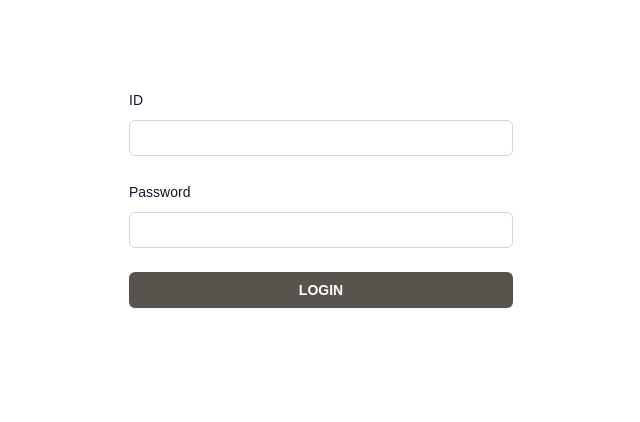
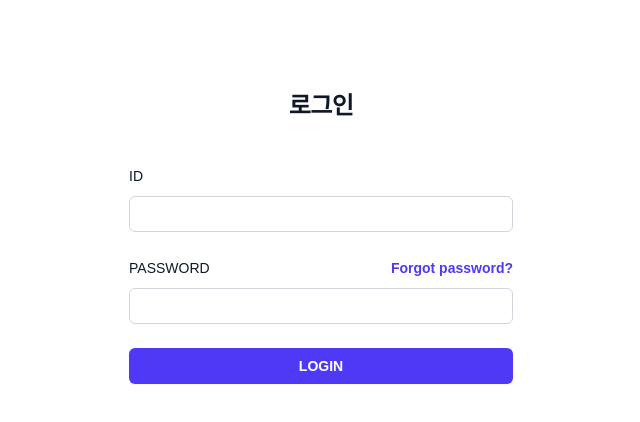
Before and after one commit to eunah3693/next, a Next.js app: page /login in a window 1280 px wide. Shown: the top 422 px of the page, without its empty margins (319-959 px from the left). Built offline with nearby package versions, Linux system fonts and the light colour scheme.

Commit message:
add login page, zustand

```diff
--- a/package.json
+++ b/package.json
@@ -9,7 +9,6 @@
     "lint": "next lint"
   },
   "dependencies": {
-    "bootstrap": "^5.3.5",
     "next": "15.2.4",
     "postcss": "^8.5.3",
     "react": "^19.0.0",
--- a/src/app/login/page.tsx
+++ b/src/app/login/page.tsx
@@ -1,80 +1,104 @@
 'use client';
 
 import { useState } from 'react';
+import { useRouter } from 'next/navigation';
+import { useAuthStore } from '@/store/useAuthStore';
 
-interface FormData {
-  email: string;
-  password: string;
+export default function LoginPage() {
+  const [id, setId] = useState('');
+  const [password, setPassword] = useState('');
+  const [error, setError] = useState('');
+  const [isLoading, setIsLoading] = useState(false);
+  const router = useRouter();
+  const login = useAuthStore((state) => state.login);
+
+  const handleSubmit = async (e: React.FormEvent) => {
+    e.preventDefault();
+    setError('');
+    setIsLoading(true);
+
+    try {
+      await login(id, password);
+      router.push('/'); // 로그인 성공 후 메인 페이지로 이동
+    } catch (err) {
+      setError(err instanceof Error ? err.message : '로그인에 실패했습니다.');
+    } finally {
+      setIsLoading(false);
     }
-
-export default function Login() {
-  const [formData, setFormData] = useState<FormData>({
-    email: '',
-    password: ''
-  });
-
-  const handleChange = (e: React.ChangeEvent<HTMLInputElement>) => {
-    const { name, value } = e.target;
-    setFormData(prev => ({
-      ...prev,
-      [name]: value
-    }));
-  };
-
-  const handleSubmit = async (e: React.FormEvent<HTMLFormElement>) => {
-    e.preventDefault();
-    // TODO: 로그인 로직 구현
-    console.log('Form submitted:', formData);
   };
 
   return (
+    <div className="flex min-h-full flex-1 flex-col justify-center px-6 py-12 lg:px-8">
+      <div className="sm:mx-auto sm:w-full sm:max-w-sm">
+        <h2 className="mt-10 text-center text-2xl font-bold leading-9 tracking-tight text-gray-900">
+          로그인
+        </h2>
+      </div>
+
+      <div className="mt-10 sm:mx-auto sm:w-full sm:max-w-sm">
+        {error && (
+          <div className="mb-4 p-3 text-sm text-red-600 bg-red-50 rounded-md">
+            {error}
+          </div>
+        )}
+
+        <form onSubmit={handleSubmit} className="space-y-6">
           <div>
-      <div className="flex min-h-full flex-col justify-center px-6 py-12 lg:px-8">
-        <div className="mt-10 sm:mx-auto sm:w-full sm:max-w-sm">
-          <form className="space-y-6" onSubmit={handleSubmit}>
-            <div>
-              <label htmlFor="email" className="block text-sm/6 font-medium text-gray-900">ID</label>
+            <label htmlFor="id" className="block text-sm/6 font-medium text-gray-900">
+              ID
+            </label>
             <div className="mt-2">
               <input
-                  type="email"
-                  name="email"
-                  id="email"
-                  value={formData.email}
-                  onChange={handleChange}
-                  autoComplete="email"
+                id="id"
+                name="id"
+                type="text"
                 required
+                value={id}
+                onChange={(e) => setId(e.target.value)}
+                autoComplete="id"
+                disabled={isLoading}
                 className="block w-full rounded-md bg-white px-3 py-1.5 text-base text-gray-900 outline-1 -outline-offset-1 outline-gray-300 placeholder:text-gray-400 focus:outline-2 focus:-outline-offset-2 focus:outline-indigo-600 sm:text-sm/6"
               />
             </div>
           </div>
+
           <div>
             <div className="flex items-center justify-between">
-                <label htmlFor="password" className="block text-sm/6 font-medium text-gray-900">Password</label>
+              <label htmlFor="password" className="block text-sm/6 font-medium text-gray-900">
+                PASSWORD
+              </label>
+              <div className="text-sm">
+                <a href="#" className="font-semibold text-indigo-600 hover:text-indigo-500">
+                  Forgot password?
+                </a>
+              </div>
             </div>
             <div className="mt-2">
               <input
+                id="password"
+                name="password"
                 type="password"
-                  name="password"
-                  id="password"
-                  value={formData.password}
-                  onChange={handleChange}
+                required
+                value={password}
+                onChange={(e) => setPassword(e.target.value)}
                 autoComplete="current-password"
-                  required
+                disabled={isLoading}
                 className="block w-full rounded-md bg-white px-3 py-1.5 text-base text-gray-900 outline-1 -outline-offset-1 outline-gray-300 placeholder:text-gray-400 focus:outline-2 focus:-outline-offset-2 focus:outline-indigo-600 sm:text-sm/6"
               />
             </div>
           </div>
+
           <div>
             <button
               type="submit"
-                className="flex w-full justify-center rounded-md bg-stone-600 px-3 py-1.5 text-sm/6 font-semibold text-white shadow-xs hover:bg-indigo-500 focus-visible:outline-2 focus-visible:outline-offset-2 focus-visible:outline-indigo-600"
+              disabled={isLoading}
+              className="flex w-full justify-center rounded-md bg-indigo-600 px-3 py-1.5 text-sm/6 font-semibold text-white shadow-xs hover:bg-indigo-500 focus-visible:outline-2 focus-visible:outline-offset-2 focus-visible:outline-indigo-600 disabled:bg-indigo-400"
             >
-                LOGIN
+              {isLoading ? '로그인 중...' : 'LOGIN'}
             </button>
           </div>
         </form>
       </div>
     </div>
-    </div>
   );
 }
--- /dev/null
+++ b/src/app/member/page.tsx
@@ -0,0 +1,18 @@
+
+
+interface memberData {
+  name: string;
+  img: string;
+}
+
+export default function Shopping() {
+  return (
+    <div>
+      <div className="w-full lg:max-w-7xl mx-auto">
+        <h5 className="ps-10 py-10 pb-5 text-lg">마이페이지</h5>
+        <div className="pb-10">
+        </div>
+      </div>
+    </div>
+  );
+}
--- a/src/component/navbarComponent.tsx
+++ b/src/component/navbarComponent.tsx
@@ -1,7 +1,6 @@
 "use client";
 import Link from 'next/link';
 import Image from 'next/image';
-import hamburger_img from "../../public/icon/hamburger.svg"
 import { useState } from 'react';
 
 interface NavItem {
@@ -35,7 +34,7 @@ export default function Nav() {
                   aria-label="Toggle menu"
                 >
                   <Image
-                    src={hamburger_img}
+                    src="/icon/hamburger.svg"
                     width={30}
                     height={30}
                     alt="Menu"
--- /dev/null
+++ b/src/store/useAuthStore.ts
@@ -0,0 +1,48 @@
+import { create } from 'zustand';
+
+interface User {
+  id: string;
+  name?: string;
+  // 필요한 다른 사용자 정보들...
+}
+
+interface AuthState {
+  user: User | null;
+  isAuthenticated: boolean;
+  login: (id: string, password: string) => Promise<void>;
+  logout: () => void;
+}
+
+export const useAuthStore = create<AuthState>((set) => ({
+  user: null,
+  isAuthenticated: false,
+  login: async (id: string, password: string) => {
+    try {
+      const response = await fetch('http://localhost:8080/member/login', {
+        method: 'POST',
+        headers: {
+          'Content-Type': 'application/json',
+        },
+        credentials: 'include', // 쿠키를 포함하여 요청
+        body: JSON.stringify({ id, password }),
+      });
+
+      if (!response.ok) {
+        const errorData = await response.json().catch(() => null);
+        throw new Error(errorData?.message || '로그인에 실패했습니다.');
+      }
+
+      const userData = await response.json();
+      set({ user: userData, isAuthenticated: true });
+    } catch (error) {
+      if (error instanceof TypeError && error.message === 'Failed to fetch') {
+        throw new Error('서버에 연결할 수 없습니다. 서버가 실행 중인지 확인해주세요.');
+      }
+      console.error('Login error:', error);
+      throw error;
+    }
+  },
+  logout: () => {
+    set({ user: null, isAuthenticated: false });
+  },
+}));
```
Also changed, not shown: 1 other file (tests, documents, lock files or other folders). Lines whose indentation alone changed are shown as unchanged.
